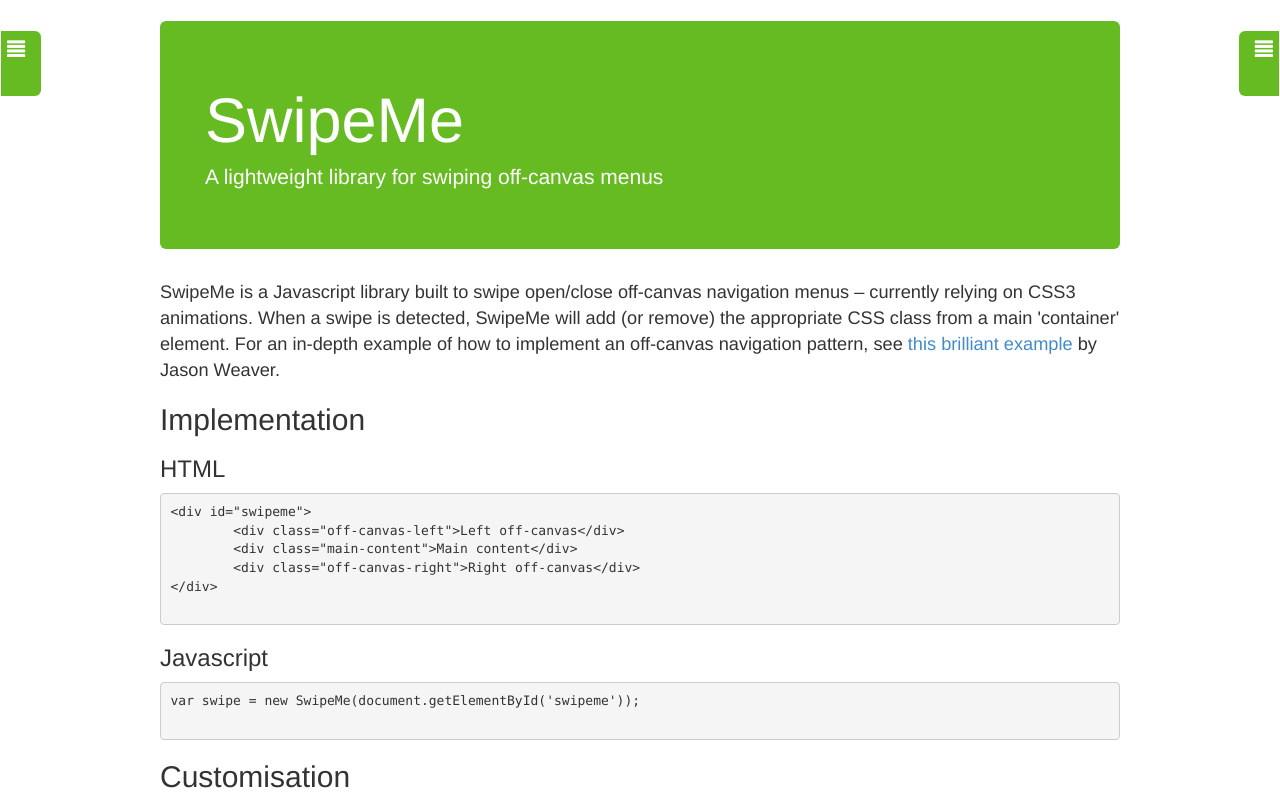
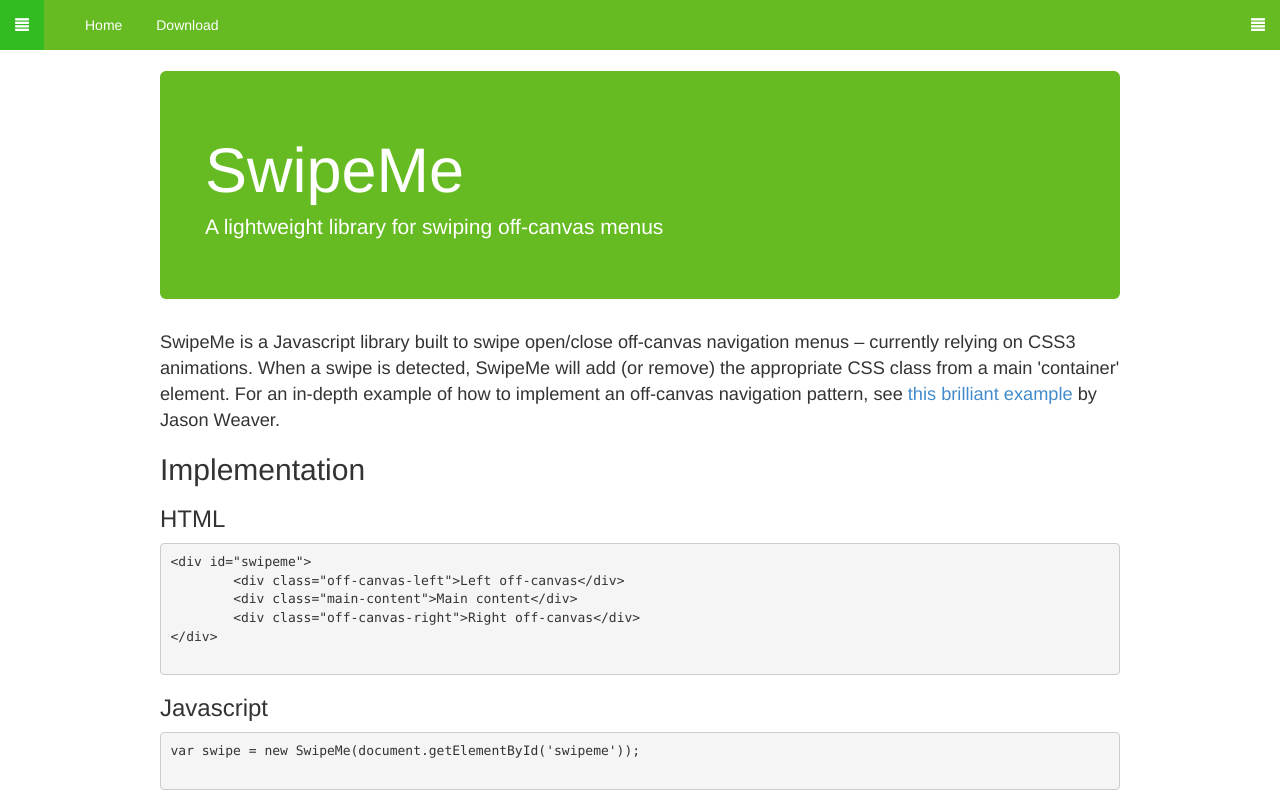
Before and after one commit to kinglozzer/SwipeMe, a plain HTML site: page demo/index.html in a window 1280 px wide. Shown: the top 800 px of the page. Drawn offline with Linux system fonts and the light colour scheme.

Commit message:
Demo updates

```diff
--- a/demo/assets/style.css
+++ b/demo/assets/css/style.css
@@ -1,3 +1,29 @@
+.navigation {
+	background: #66bb22;
+}
+
+
+
+.navigation a {
+	display: inline-block;
+	line-height: 50px;
+	padding: 0 15px;
+}
+
+.navigation a:link, .navigation a:visited {
+	color: #fff;
+	text-decoration: none;
+}
+
+
+.navigation a:hover {
+	background: #33bb22;
+}
+
+.navigation a:last-child {
+	border: none;
+}
+
 .jumbotron {
 	background: #66bb22;
 	color: #ffffff;
@@ -69,7 +95,7 @@
 	margin-left: 0;
 }
 
-.trigger {
+/*.trigger {
 	display: none;
 	position: absolute;
 	overflow: hidden;
@@ -101,7 +127,7 @@
 
 .trigger-right span {
 	right: 6px;
-}
+}*/
 
 @media screen and (max-width: 600px) {
 	code, pre {
--- a/demo/index.html
+++ b/demo/index.html
@@ -2,10 +2,21 @@
 <html>
 <head>
 	<meta name="viewport" content="width=device-width, initial-scale=1, maximum-scale=1" />
-	<link rel="stylesheet" type="text/css" href="assets/bootstrap.min.css" />
-	<link rel="stylesheet" type="text/css" href="assets/style.css" />
+	<link rel="stylesheet" type="text/css" href="assets/css/bootstrap.min.css" />
+	<link rel="stylesheet" type="text/css" href="assets/css/style.css" />
 </head>
 <body>
+	<div class="navigation">
+		<a href="#" class="trigger trigger-left" style="float: left;" onclick="triggerLeft(event)"><span class="glyphicon glyphicon-align-justify"></span></a>
+		<a href="#" class="trigger trigger-right" style="float: right;" onclick="triggerRight(event)"><span class="glyphicon glyphicon-align-justify"></span></a>
+		<div class="container">
+			<div class="nav">
+				<a href="#">Home</a>
+				<a href="#">Download</a>
+			</div>
+		</div>
+
+	</div>
 	<div id="swipeme" class="main">
 		<div id="swipeme-left" class="panel panel-left">
 			<div class="page-header">
@@ -20,7 +31,6 @@
 			<p>In version 2 I intend to rebuild SwipeMe from the ground-up, removing all CSS requirements and instead managing the menu transitions and positioning with Javascript - using CSS translations and fallbacks where possible.</p>
 		</div>
 		<div id="swipeme-main" class="panel panel-main">
-			<a href="#" class="trigger trigger-left" onclick="triggerLeft(event)"><span class="glyphicon glyphicon-align-justify"></span></a>
 			<div class="contents">
 				<div class="jumbotron">
 					<div class="container">
@@ -79,11 +89,14 @@ var swipe = new SwipeMe(document.getElementById('swipeme'));
 			<div class="page-header">
 				<h2>Caveats</h2>
 			</div>
-			<p>As the library currently only adds and removes CSS classes, all animations are CSS-generated &ndash; so &lt;=IE9 and Opera Mini won't get any animations.</p>
+			<h3>Browser Support</h3>
+			<p>As the library currently only adds and removes CSS classes, all animations are CSS-generated &ndash; so &lt;=IE9 and Opera Mini won't get any animations. Ancient versions of IE will need also the Array.indexOf prototype available <a href="https://developer.mozilla.org/en-US/docs/Web/JavaScript/Reference/Global_Objects/Array/indexOf" target="_blank">here</a>.</p>
+			<h3>iOS 7</h3>
+			<p>iOS 7 adds swipe navigation gestures to Safari, which (as far as I'm aware) can't be disabled. It's still possible to use this library with iOS 7 &ndash; the native gestures are only triggered when swiping from the very edge of the page.</p>
 		</div>
 	</div>
 
 	<script type="text/javascript" src="../swipeme.js"></script>
-	<script type="text/javascript" src="assets/application.js"></script>
+	<script type="text/javascript" src="assets/js/application.js"></script>
 </body>
 </html>
```
Also changed, not shown: demo/assets/bootstrap.min.css (deleted), demo/assets/css/bootstrap.min.css (added), demo/assets/fonts/glyphicons-halflings-regular.ttf (renamed from demo/assets/glyphicons-halflings-regular.ttf), demo/assets/fonts/glyphicons-halflings-regular.woff (renamed from demo/assets/glyphicons-halflings-regular.woff), demo/assets/js/application.js (renamed from demo/assets/application.js), 4 other files.
